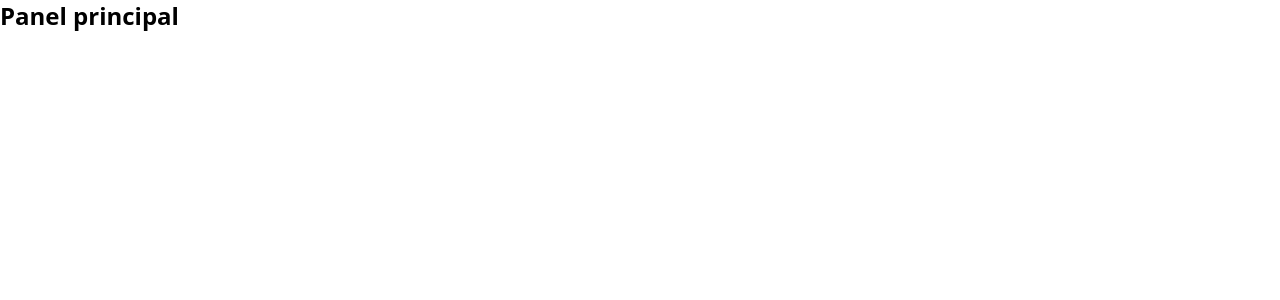
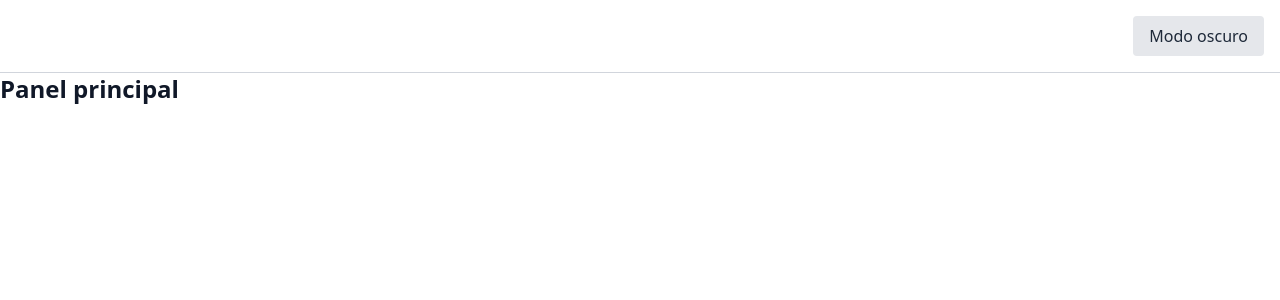
Before and after one commit to iLegalJm/agenda-front, a React (Vite) app: page / in a window 1280 px wide. Shown: the top 300 px of the page. Built offline with nearby package versions, Linux system fonts and the light colour scheme.

Commit message:
feat: implementar contexto de tema y componente de alternancia de tema

```diff
--- a/src/App.tsx
+++ b/src/App.tsx
@@ -2,10 +2,18 @@ import { useState } from 'react'
 import reactLogo from './assets/react.svg'
 import viteLogo from '/vite.svg'
 import AppRouter from './router/AppRouter'
+import ThemeToggle from './components/ThemeToggle'
 // import './App.css'
 
 function App() {
-  return <AppRouter />
+  return (
+    <div className='min-h-screen bg-white dark:bg-gray-900 text-gray-900 dark:text-gray-100'>
+      <header className='p-4 flex justify-end border-b border-gray-300 dark:border-gray-700'>
+        <ThemeToggle />
+      </header>
+      <AppRouter />
+    </div>
+  )
 }
 
 export default App
--- /dev/null
+++ b/src/components/ThemeToggle.tsx
@@ -0,0 +1,14 @@
+import { useTheme } from '../context/ThemeContext'
+
+export default function ThemeToggle() {
+    const { theme, toggleTheme } = useTheme()
+
+    return (
+        <button
+            onClick={toggleTheme}
+            className="px-4 py-2 rounded bg-gray-200 dark:bg-gray-700 text-gray-800 dark:text-gray-100 hover:bg-gray-300 dark:hover:bg-gray-600"
+        >
+            {theme === 'light' ? 'Modo oscuro' : 'Modo claro'}
+        </button>
+    )
+}
--- /dev/null
+++ b/src/context/ThemeContext.tsx
@@ -0,0 +1,49 @@
+import React, { createContext, useContext, useEffect, useState } from 'react'
+
+type Theme = 'light' | 'dark'
+
+interface ThemeContextType {
+    theme: Theme
+    toggleTheme: () => void
+}
+
+const ThemeContext = createContext<ThemeContextType | null>(null)
+
+export const ThemeProvider: React.FC<{ children: React.ReactNode }> = ({ children }) => {
+    const [theme, setTheme] = useState<Theme>('light')
+
+    // Cargar tema guardado o el del sistema
+    useEffect(() => {
+        const saved = localStorage.getItem('theme') as Theme | null
+        if (saved) {
+            setTheme(saved)
+            if (saved === 'dark') document.documentElement.classList.add('dark')
+        } else if (window.matchMedia('(prefers-color-scheme: dark)').matches) {
+            setTheme('dark')
+            document.documentElement.classList.add('dark')
+        }
+    }, [])
+
+    const toggleTheme = () => {
+        const nextTheme = theme === 'light' ? 'dark' : 'light'
+        setTheme(nextTheme)
+        localStorage.setItem('theme', nextTheme)
+        if (nextTheme === 'dark') {
+            document.documentElement.classList.add('dark')
+        } else {
+            document.documentElement.classList.remove('dark')
+        }
+    }
+
+    return (
+        <ThemeContext.Provider value={{ theme, toggleTheme }}>
+            {children}
+        </ThemeContext.Provider>
+    )
+}
+
+export const useTheme = () => {
+    const ctx = useContext(ThemeContext)
+    if (!ctx) throw new Error('useTheme debe usarse dentro de ThemeProvider')
+    return ctx
+}
--- a/src/main.tsx
+++ b/src/main.tsx
@@ -3,13 +3,16 @@ import ReactDOM from 'react-dom/client'
 import App from './App.tsx'
 import { QueryClient, QueryClientProvider } from '@tanstack/react-query'
 import './index.css'
+import { ThemeProvider } from './context/ThemeContext.tsx'
 
 const queryClient = new QueryClient();
 
 ReactDOM.createRoot(document.getElementById('root')!).render(
   <React.StrictMode>
     <QueryClientProvider client={queryClient}>
-      <App />
+      <ThemeProvider>
+        <App />
+      </ThemeProvider>
     </QueryClientProvider>
   </React.StrictMode>,
 )
```
